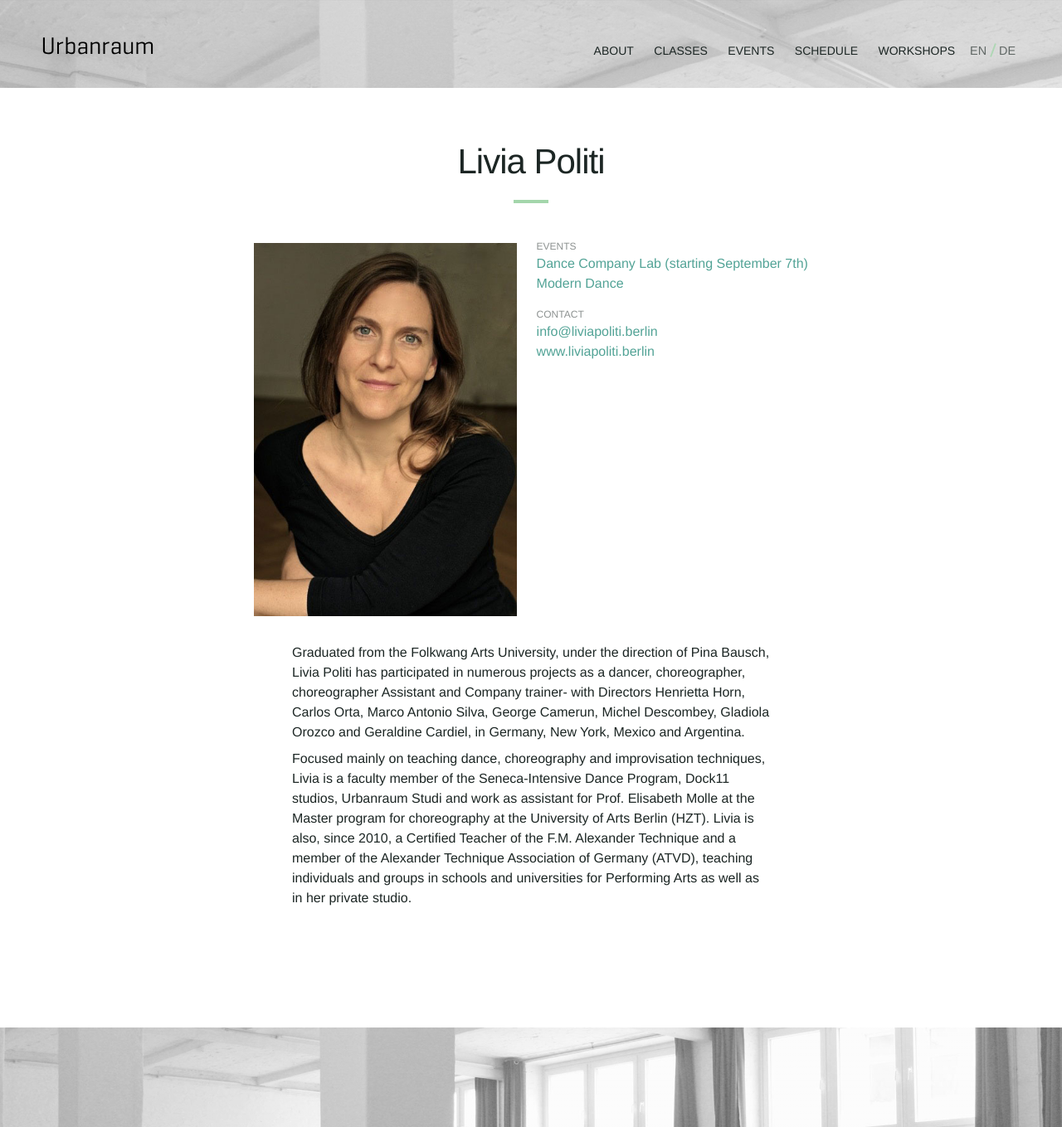
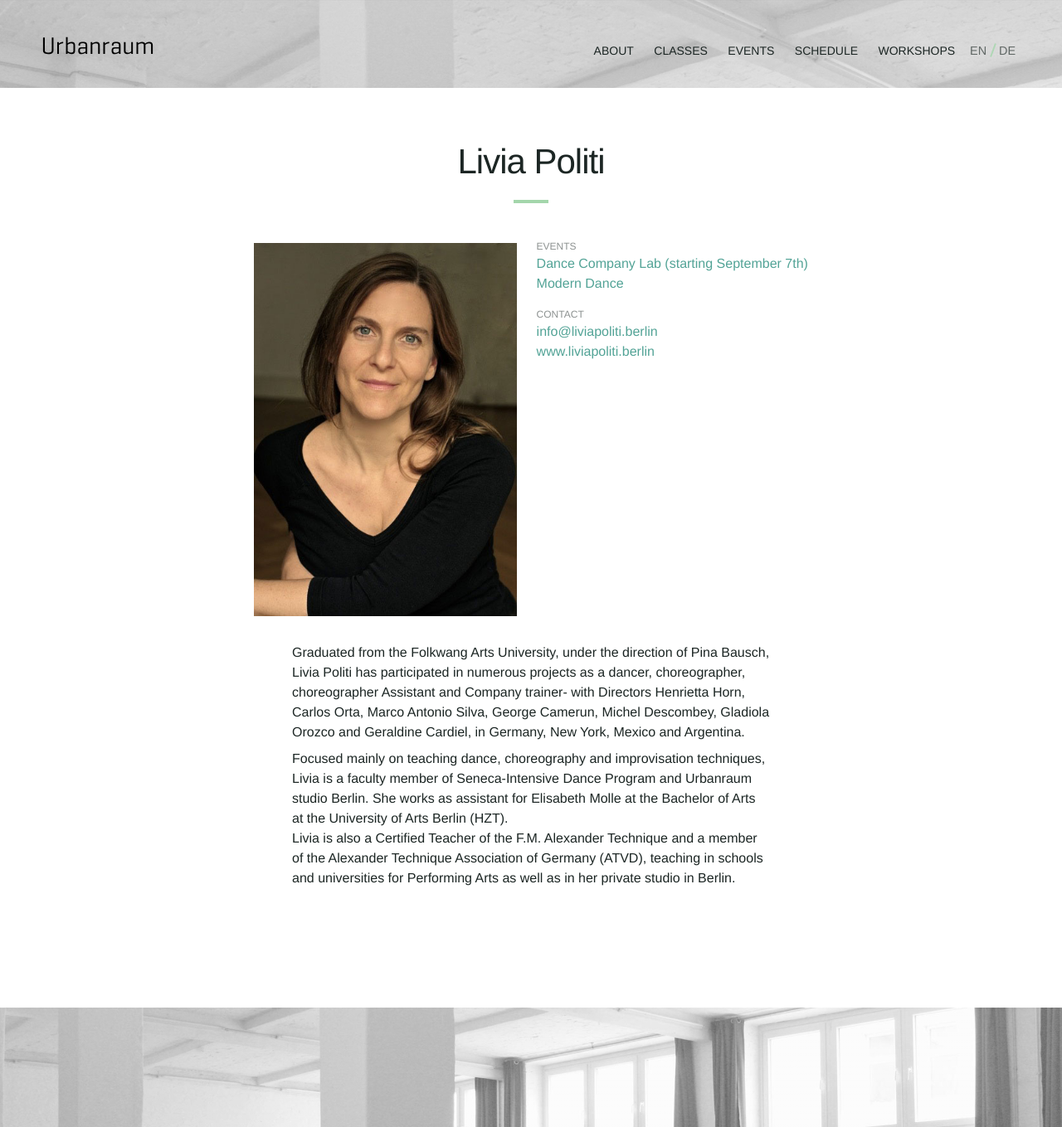
Before and after one commit to Kriesse/urbanraum, a Jekyll site: the page built from _teachers/livia-politi.md, in a window 1280 px wide. Shown: the whole page at 83% size. Built offline with Jekyll 4.4.1, drawn with Linux system fonts in a browser that asks for light colours; nearby versions of some CDN libraries.

Commit message:
Update livia-politi.md

```diff
--- a/_teachers/livia-politi.md
+++ b/_teachers/livia-politi.md
@@ -8,15 +8,12 @@
     website-link: "http:/www.liviapoliti.berlin"
 bio_de: |
 
-  Livia Politi absolvierte ihre Tanzausbildung an der renommierten Folkwang Universität der Künste in Essen unter der Leitung von Pina Bausch. Als Tänzerin, Choreografin und Choreografie-Assistentin arbeitete sie in zahlreichen Projekten in Deutschland, U.S.A, Mexiko und Argentinien.
-
-  Hauptsächlich fokussiert auf das Unterrichten von Tanz und Choreografie ist Livia Fakultätsmitglied der Seneca-Intensiv Tanzausbildung, Assistent im Masterstudiengang für Choreografie an der Universität der Künste Berlin (HZT) und Urbanraum Studio.
-
-  Seit 2010 ist Livia auch Zertifizierte Alexander-Technik Lehrerin, sie unterrichtet diese Technik in Schulen und Universitäten für die Darstellenden Künste und in ihrem Privatstudio in Berlin.
+  Livia Politi absolvierte ihre Tanzausbildung an der Folkwang Universität der Künste in Essen unter der Leitung von Pina Bausch. Als Tänzerin, Choreografin und Choreografie-Assistentin arbeitete sie in zahlreichen Projekten in Mexiko, Deutschland und U.S.A. Livia ist Fakultätsmitglied der Seneca-Intensiv Tanzausbildung, des Urbanraum-Studio und Assistentin im Bachelor Studiengang für Choreografie an der Universität der Künste Berlin (HZT).
 
 bio_en: |
 
   Graduated from the Folkwang Arts University, under the direction of  Pina Bausch, Livia Politi has participated in numerous projects as a dancer, choreographer, choreographer Assistant and Company trainer- with Directors Henrietta Horn, Carlos Orta, Marco Antonio Silva, George Camerun, Michel Descombey, Gladiola Orozco and Geraldine Cardiel, in Germany, New York, Mexico and Argentina.
 
-  Focused mainly on teaching dance, choreography and improvisation techniques, Livia is a  faculty member of the Seneca-Intensive Dance Program, Dock11 studios, Urbanraum Studi and work as assistant for Prof. Elisabeth Molle at the Master program for choreography at the University of Arts Berlin (HZT). Livia is also, since 2010, a Certified Teacher of the F.M. Alexander Technique and a member of the Alexander Technique Association of Germany (ATVD), teaching individuals and groups in schools and universities for Performing Arts as well as in her private studio.
+  Focused mainly on teaching dance, choreography and improvisation techniques, Livia is a faculty member of Seneca-Intensive Dance Program and Urbanraum studio Berlin. She works as assistant for Elisabeth Molle at the Bachelor of Arts at the University of Arts Berlin (HZT).
+  Livia is also a Certified Teacher of the F.M. Alexander Technique and a member of the Alexander Technique Association of Germany (ATVD), teaching in schools and universities for Performing Arts as well as in her private studio in Berlin.
 ---
```
